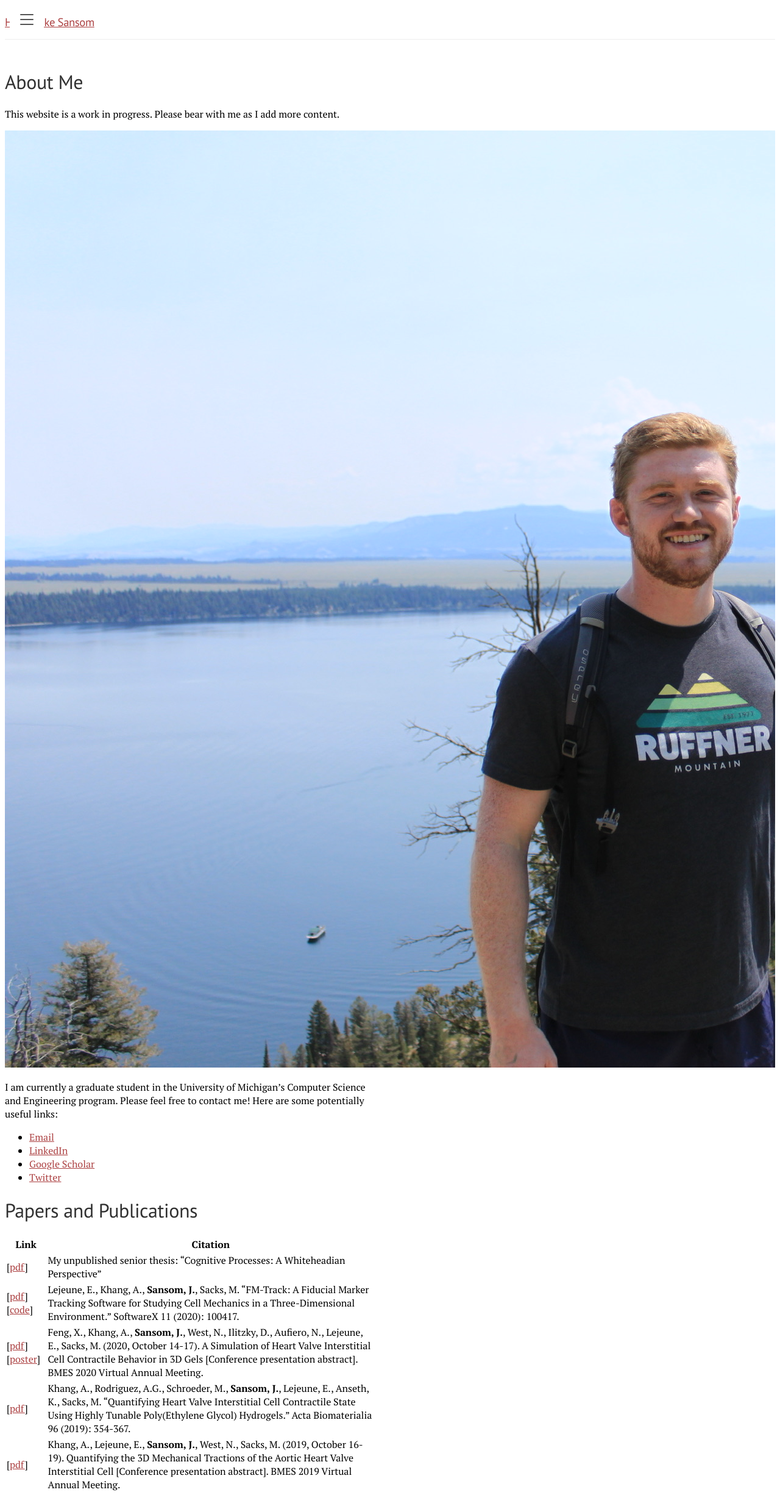
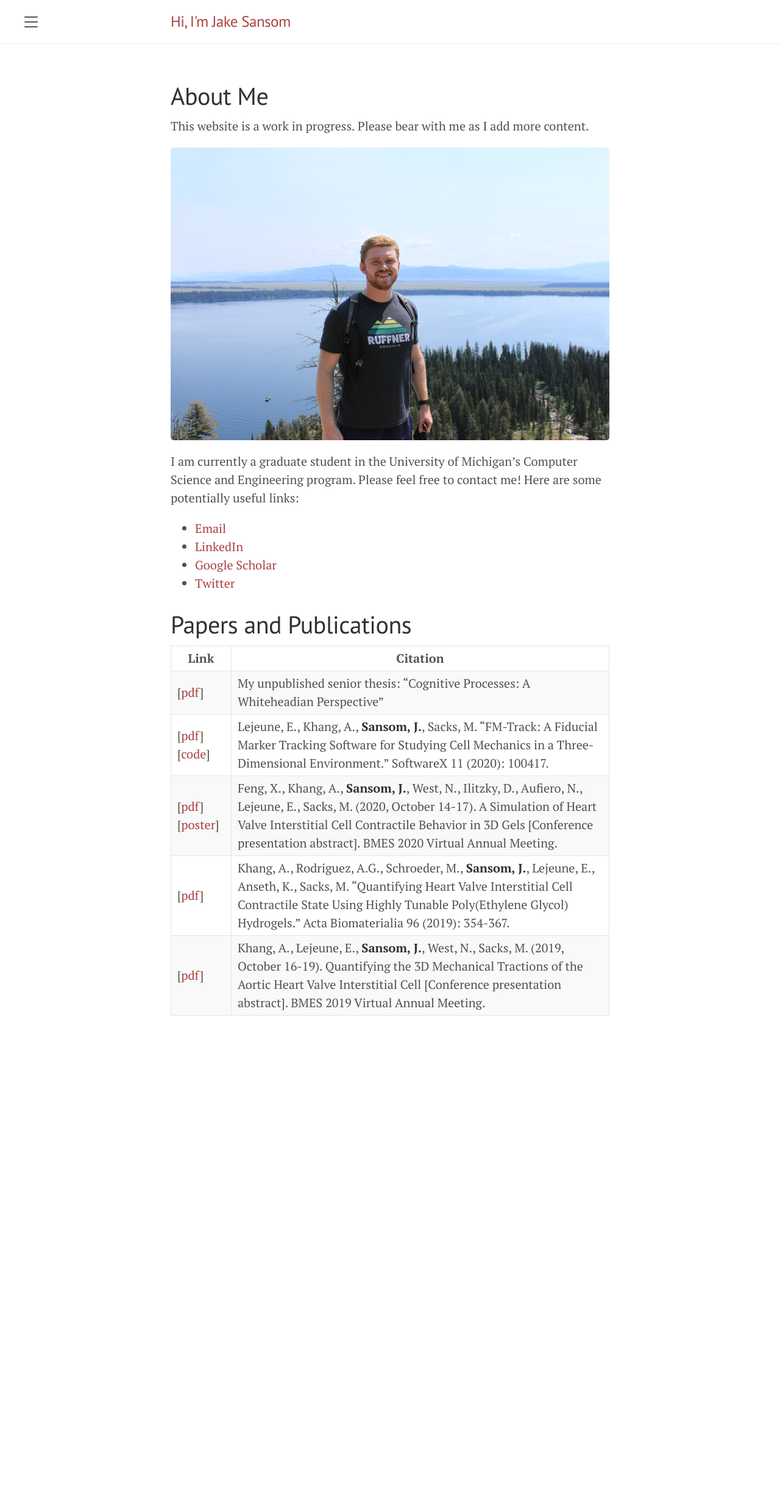
Before and after one commit to jhsansom/jhsansom.github.io, a Jekyll site: the page built from index.md, in a window 1280 px wide. Shown: the whole page at 61% size. Built offline with Jekyll 4.4.1, drawn with Linux system fonts in a browser that asks for light colours; Markdown is read by kramdown in place of the engine named in the settings; after the commit the page ends 1686 px from its top, so only the background shows below that.

Commit message:
file was not unnecessary...

```diff
--- a/_includes/head.html
+++ b/_includes/head.html
@@ -26,6 +26,7 @@
   {% endif %}
 
 
+  <link rel="stylesheet" href="{{ '/public/css/poole.css' | absolute_url }}">
   <link rel="stylesheet" href="{{ '/public/css/syntax.css' | absolute_url }}">
   <link rel="stylesheet" href="{{ '/public/css/lanyon.css' | absolute_url }}">
   <link rel="stylesheet" href="https://fonts.googleapis.com/css?family=PT+Serif:400,400italic,700%7CPT+Sans:400">
--- /dev/null
+++ b/public/css/poole.css
@@ -0,0 +1,430 @@
+/*
+ *                        ___
+ *                       /\_ \
+ *  _____     ___     ___\//\ \      __
+ * /\ '__`\  / __`\  / __`\\ \ \   /'__`\
+ * \ \ \_\ \/\ \_\ \/\ \_\ \\_\ \_/\  __/
+ *  \ \ ,__/\ \____/\ \____//\____\ \____\
+ *   \ \ \/  \/___/  \/___/ \/____/\/____/
+ *    \ \_\
+ *     \/_/
+ *
+ * Designed, built, and released under MIT license by @mdo. Learn more at
+ * https://github.com/poole/poole.
+ */
+
+
+/*
+ * Contents
+ *
+ * Body resets
+ * Custom type
+ * Messages
+ * Container
+ * Masthead
+ * Posts and pages
+ * Pagination
+ * Reverse layout
+ * Themes
+ */
+
+
+/*
+ * Body resets
+ *
+ * Update the foundational and global aspects of the page.
+ */
+
+ * {
+    -webkit-box-sizing: border-box;
+       -moz-box-sizing: border-box;
+            box-sizing: border-box;
+  }
+
+  html,
+  body {
+    margin: 0;
+    padding: 0;
+  }
+
+  html {
+    font-family: "Helvetica Neue", Helvetica, Arial, sans-serif;
+    font-size: 16px;
+    line-height: 1.5;
+  }
+  @media (min-width: 38em) {
+    html {
+      font-size: 20px;
+    }
+  }
+
+  body {
+    color: #515151;
+    background-color: #fff;
+    -webkit-text-size-adjust: 100%;
+        -ms-text-size-adjust: 100%;
+  }
+
+  /* No `:visited` state is required by default (browsers will use `a`) */
+  a {
+    color: #268bd2;
+    text-decoration: none;
+  }
+  a strong {
+    color: inherit;
+  }
+  /* `:focus` is linked to `:hover` for basic accessibility */
+  a:hover,
+  a:focus {
+    text-decoration: underline;
+  }
+
+  /* Headings */
+  h1, h2, h3, h4, h5, h6 {
+    margin-bottom: .5rem;
+    font-weight: bold;
+    line-height: 1.25;
+    color: #313131;
+    text-rendering: optimizeLegibility;
+  }
+  h1 {
+    font-size: 2rem;
+  }
+  h2 {
+    margin-top: 1rem;
+    font-size: 1.5rem;
+  }
+  h3 {
+    margin-top: 1.5rem;
+    font-size: 1.25rem;
+  }
+  h4, h5, h6 {
+    margin-top: 1rem;
+    font-size: 1rem;
+  }
+
+  /* Body text */
+  p {
+    margin-top: 0;
+    margin-bottom: 1rem;
+  }
+
+  strong {
+    color: #303030;
+  }
+
+
+  /* Lists */
+  ul, ol, dl {
+    margin-top: 0;
+    margin-bottom: 1rem;
+  }
+
+  dt {
+    font-weight: bold;
+  }
+  dd {
+    margin-bottom: .5rem;
+  }
+
+  /* Misc */
+  hr {
+    position: relative;
+    margin: 1.5rem 0;
+    border: 0;
+    border-top: 1px solid #eee;
+    border-bottom: 1px solid #fff;
+  }
+
+  abbr {
+    font-size: 85%;
+    font-weight: bold;
+    color: #555;
+    text-transform: uppercase;
+  }
+  abbr[title] {
+    cursor: help;
+    border-bottom: 1px dotted #e5e5e5;
+  }
+
+  /* Code */
+  code,
+  pre {
+    font-family: Menlo, Monaco, "Courier New", monospace;
+  }
+  code {
+    padding: .25em .5em;
+    font-size: 85%;
+    color: #bf616a;
+    background-color: #f9f9f9;
+    border-radius: 3px;
+  }
+  pre {
+    display: block;
+    margin-top: 0;
+    margin-bottom: 1rem;
+    padding: 1rem;
+    font-size: .8rem;
+    line-height: 1.4;
+    white-space: pre;
+    white-space: pre-wrap;
+    word-break: break-all;
+    word-wrap: break-word;
+    background-color: #f9f9f9;
+  }
+  pre code {
+    padding: 0;
+    font-size: 100%;
+    color: inherit;
+    background-color: transparent;
+  }
+
+  /* Pygments via Jekyll */
+  .highlight {
+    margin-bottom: 1rem;
+    border-radius: 4px;
+  }
+  .highlight pre {
+    margin-bottom: 0;
+  }
+
+  /* Gist via GitHub Pages */
+  .gist .gist-file {
+    font-family: Menlo, Monaco, "Courier New", monospace !important;
+  }
+  .gist .markdown-body {
+    padding: 15px;
+  }
+  .gist pre {
+    padding: 0;
+    background-color: transparent;
+  }
+  .gist .gist-file .gist-data {
+    font-size: .8rem !important;
+    line-height: 1.4;
+  }
+  .gist code {
+    padding: 0;
+    color: inherit;
+    background-color: transparent;
+    border-radius: 0;
+  }
+
+  /* Quotes */
+  blockquote {
+    padding: .5rem 1rem;
+    margin: .8rem 0;
+    color: #7a7a7a;
+    border-left: .25rem solid #e5e5e5;
+  }
+  blockquote p:last-child {
+    margin-bottom: 0;
+  }
+  @media (min-width: 30em) {
+    blockquote {
+      padding-right: 5rem;
+      padding-left: 1.25rem;
+    }
+  }
+
+  img {
+    display: block;
+    max-width: 100%;
+    margin: 0 0 1rem;
+    border-radius: 5px;
+  }
+
+  /* Tables */
+  table {
+    margin-bottom: 1rem;
+    width: 100%;
+    border: 1px solid #e5e5e5;
+    border-collapse: collapse;
+  }
+  td,
+  th {
+    padding: .25rem .5rem;
+    border: 1px solid #e5e5e5;
+  }
+  tbody tr:nth-child(odd) td,
+  tbody tr:nth-child(odd) th {
+    background-color: #f9f9f9;
+  }
+
+
+  /*
+   * Custom type
+   *
+   * Extend paragraphs with `.lead` for larger introductory text.
+   */
+
+  .lead {
+    font-size: 1.25rem;
+    font-weight: 300;
+  }
+
+
+  /*
+   * Messages
+   *
+   * Show alert messages to users. You may add it to single elements like a `<p>`,
+   * or to a parent if there are multiple elements to show.
+   */
+
+  .message {
+    margin-bottom: 1rem;
+    padding: 1rem;
+    color: #717171;
+    background-color: #f9f9f9;
+  }
+
+
+  /*
+   * Container
+   *
+   * Center the page content.
+   */
+
+  .container {
+    max-width: 38rem;
+    padding-left:  1rem;
+    padding-right: 1rem;
+    margin-left:  auto;
+    margin-right: auto;
+  }
+
+
+  /*
+   * Masthead
+   *
+   * Super small header above the content for site name and short description.
+   */
+
+  .masthead {
+    padding-top:    1rem;
+    padding-bottom: 1rem;
+    margin-bottom: 3rem;
+  }
+  .masthead-title {
+    margin-top: 0;
+    margin-bottom: 0;
+    color: #505050;
+  }
+  .masthead-title a {
+    color: #505050;
+  }
+  .masthead-title small {
+    font-size: 75%;
+    font-weight: 400;
+    color: #c0c0c0;
+    letter-spacing: 0;
+  }
+
+
+  /*
+   * Posts and pages
+   *
+   * Each post is wrapped in `.post` and is used on default and post layouts. Each
+   * page is wrapped in `.page` and is only used on the page layout.
+   */
+
+  .page,
+  .post {
+    margin-bottom: 4em;
+  }
+
+  /* Blog post or page title */
+  .page-title,
+  .post-title,
+  .post-title a {
+    color: #303030;
+  }
+  .page-title,
+  .post-title {
+    margin-top: 0;
+  }
+
+  /* Meta data line below post title */
+  .post-date {
+    display: block;
+    margin-top: -.5rem;
+    margin-bottom: 1rem;
+    color: #9a9a9a;
+  }
+
+  /* Related posts */
+  .related {
+    padding-top: 2rem;
+    padding-bottom: 2rem;
+    border-top: 1px solid #eee;
+  }
+  .related-posts {
+    padding-left: 0;
+    list-style: none;
+  }
+  .related-posts h3 {
+    margin-top: 0;
+  }
+  .related-posts li small {
+    font-size: 75%;
+    color: #999;
+  }
+  .related-posts li a:hover {
+    color: #268bd2;
+    text-decoration: none;
+  }
+  .related-posts li a:hover small {
+    color: inherit;
+  }
+
+
+  /*
+   * Pagination
+   *
+   * Super lightweight (HTML-wise) blog pagination. `span`s are provide for when
+   * there are no more previous or next posts to show.
+   */
+
+  .pagination {
+    overflow: hidden; /* clearfix */
+    margin-left: -1rem;
+    margin-right: -1rem;
+    font-family: "PT Sans", Helvetica, Arial, sans-serif;
+    color: #ccc;
+    text-align: center;
+  }
+
+  /* Pagination items can be `span`s or `a`s */
+  .pagination-item {
+    display: block;
+    padding: 1rem;
+    border: 1px solid #eee;
+  }
+  .pagination-item:first-child {
+    margin-bottom: -1px;
+  }
+
+  /* Only provide a hover state for linked pagination items */
+  a.pagination-item:hover {
+    background-color: #f5f5f5;
+  }
+
+  @media (min-width: 30em) {
+    .pagination {
+      margin: 3rem 0;
+    }
+    .pagination-item {
+      float: left;
+      width: 50%;
+    }
+    .pagination-item:first-child {
+      margin-bottom: 0;
+      border-top-left-radius:    4px;
+      border-bottom-left-radius: 4px;
+    }
+    .pagination-item:last-child {
+      margin-left: -1px;
+      border-top-right-radius:    4px;
+      border-bottom-right-radius: 4px;
+    }
+  }
```
